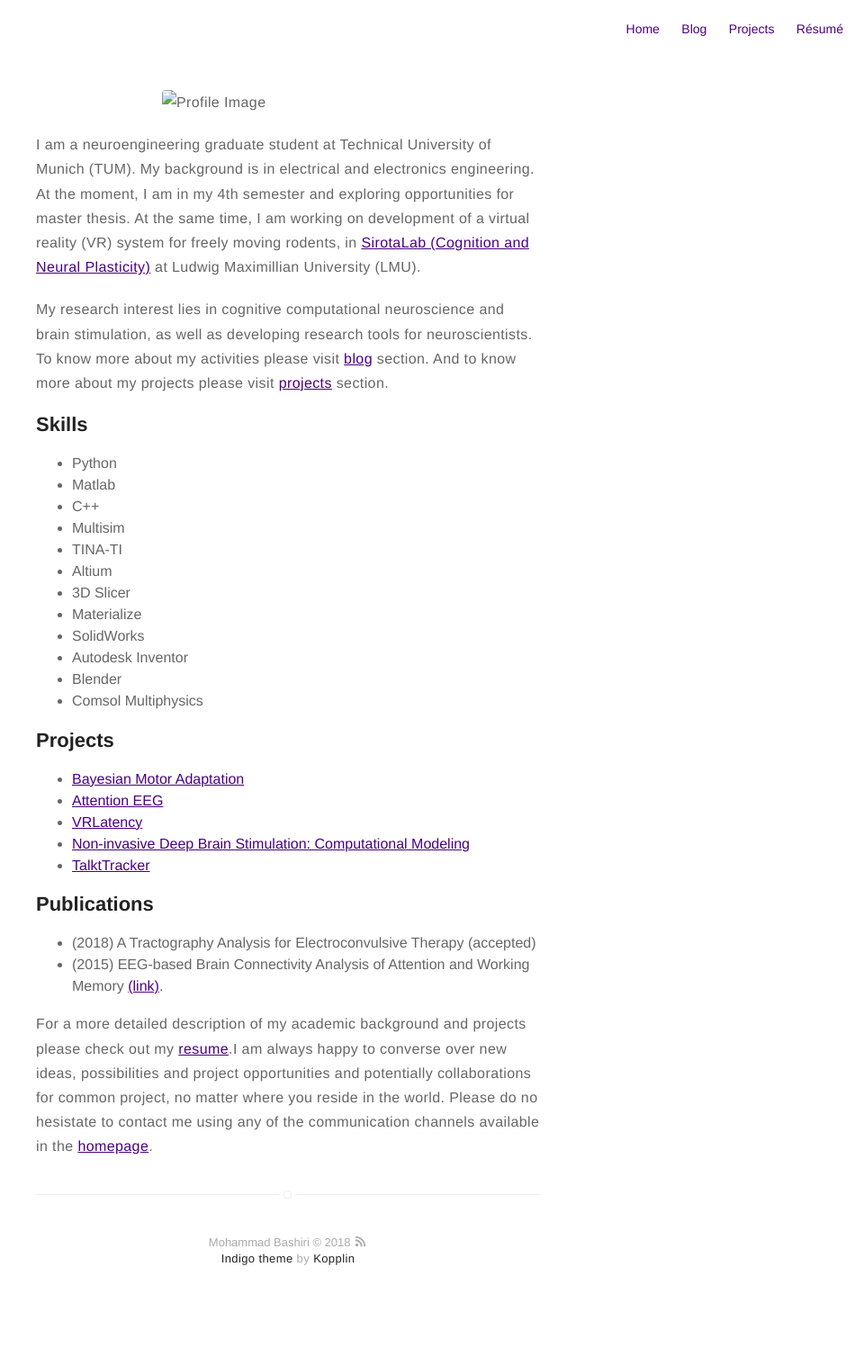
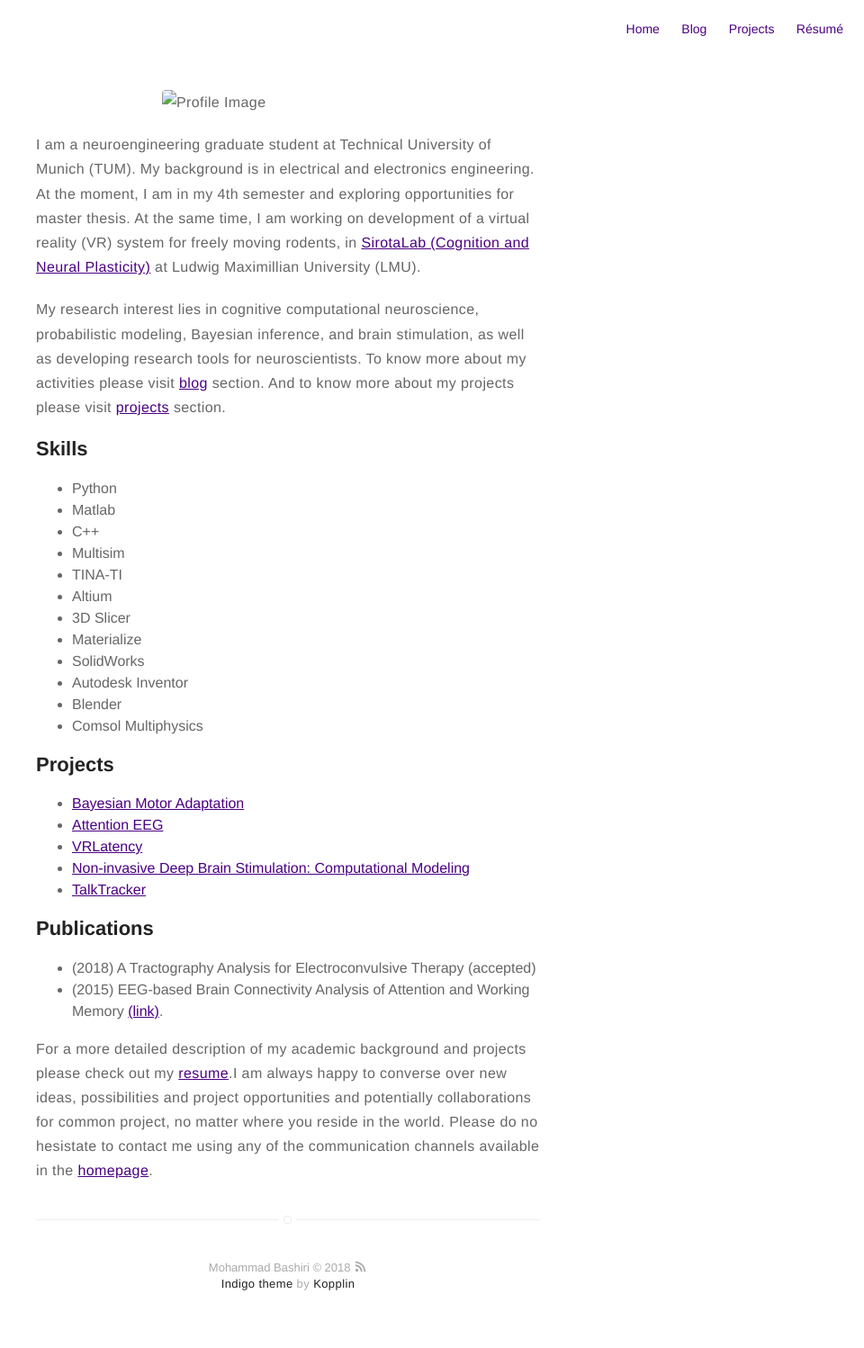
Before and after one commit to mohammadbashiri/mohammadbashiri.github.io-old, a Jekyll site: the page built from about.md, in a window 1280 px wide. Shown: the whole page at 90% size, without its empty margins (320-1280 px from the left). Built offline with Jekyll 4.4.1, drawn with Linux system fonts in a browser that asks for light colours; before the commit the page ends 1471 px from its top, so only the background shows below that.

Commit message:
adding to about page

```diff
--- a/about.md
+++ b/about.md
@@ -11,7 +11,8 @@ layout: page
 </p>
 
 <p>
-	My research interest lies in cognitive computational neuroscience and brain stimulation, as well as developing research tools for neuroscientists. To know more about my activities please visit <a href="https://mohammadbashiri.github.io/blog/">blog</a> section. And to know more about my projects please visit <a href="https://mohammadbashiri.github.io/projects/">projects</a> section.
+	My research interest lies in cognitive computational neuroscience, probabilistic modeling, Bayesian inference, and brain stimulation, as well as developing research tools for neuroscientists.
+	To know more about my activities please visit <a href="https://mohammadbashiri.github.io/blog/">blog</a> section. And to know more about my projects please visit <a href="https://mohammadbashiri.github.io/projects/">projects</a> section.
 </p>
 
 <h2>Skills</h2>
@@ -38,7 +39,7 @@ layout: page
 	<li><a href="https://github.com/mohammadbashiri/attention-eeg" target="_blank">Attention EEG</a></li>
 	<li><a href="https://github.com/mohammadbashiri/vrlatency" target="_blank">VRLatency</a></li>
 	<li><a href="https://github.com/mohammadbashiri/non-invasive-deep-brain-stimulation" taget="_blank">Non-invasive Deep Brain Stimulation: Computational Modeling</a></li>
-	<li><a href="https://github.com/mohammadbashiri/talktracker" target="_balnk">TalktTracker</a></li>
+	<li><a href="https://github.com/mohammadbashiri/talktracker" target="_balnk">TalkTracker</a></li>
 </ul>
 
 <h2>Publications</h2>
```
